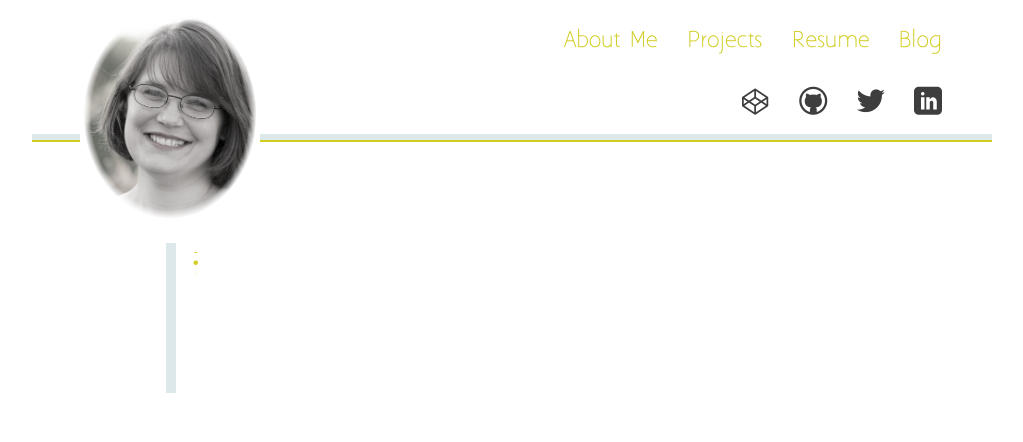
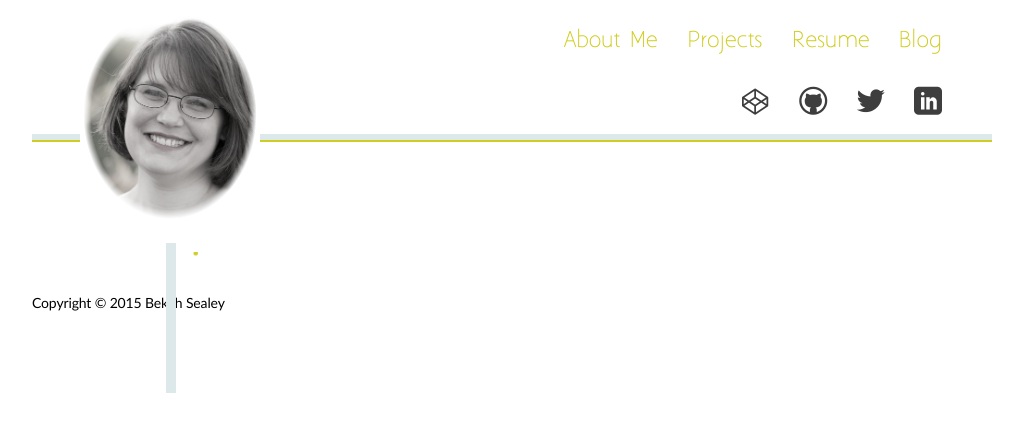
Before and after one commit to bekahsealey/bekahsealey, a PHP site: page /index.php in a window 1280 px wide. Shown: the top 442 px of the page, without its empty margins (128-1151 px from the left). Run offline with PHP 8.4, Linux system fonts and the light colour scheme; some libraries are stand-ins or nearby versions.

Commit message:
add copyright, switch font-family for missing character

```diff
--- a/css/screen.css
+++ b/css/screen.css
@@ -150,7 +150,7 @@ small {
   font-size: 1.2rem; }
 
 p {
-  margin: 50px 0;
+  margin: 30px 0;
   line-height: 1.6;
   letter-spacing: -0.01em; }
 
@@ -162,6 +162,15 @@ ul {
 
 li {
   line-height: 1.6; }
+
+ul.meta {
+  margin: 10px 20px; }
+
+.meta li {
+  line-height: 1; }
+
+.meta a {
+  margin-right: 5px; }
 
 a {
   text-decoration: none;
@@ -261,6 +270,11 @@ section > header h2, .module h2 {
   width: 100%;
   margin: 0 auto;
   display: block; }
+
+.copy {
+  font-family: "Gill Sans MT", Calibri, sans-serif;
+  font-weight: 200;
+  font-size: 1.4rem; }
 
 @media (min-width: 0) and (max-width: 767px) {
   .wrapper {
@@ -419,7 +433,7 @@ section > header h2, .module h2 {
     width: 100%; }
 
   article {
-    padding: 10px;
+    padding: 0 10px 10px;
     text-align: justify; }
 
   header h2 {
--- a/inc/footer.php
+++ b/inc/footer.php
@@ -1,5 +1,6 @@
 
 	</main>
+	<footer><p class="copy">Copyright &copy; 2015 Bekah Sealey</p></footer>
 </div>
 <script src="/js/all.js"></script>
 <script type="text/javascript">
```
